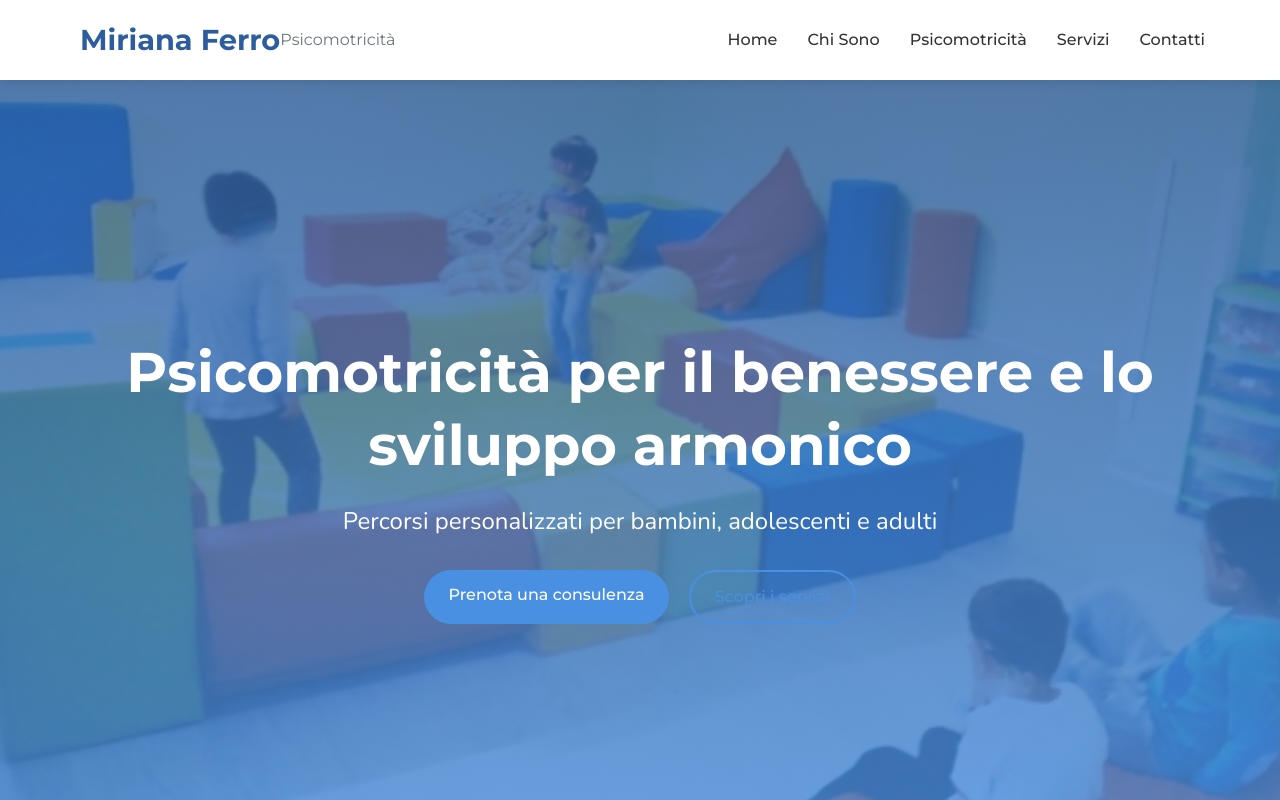
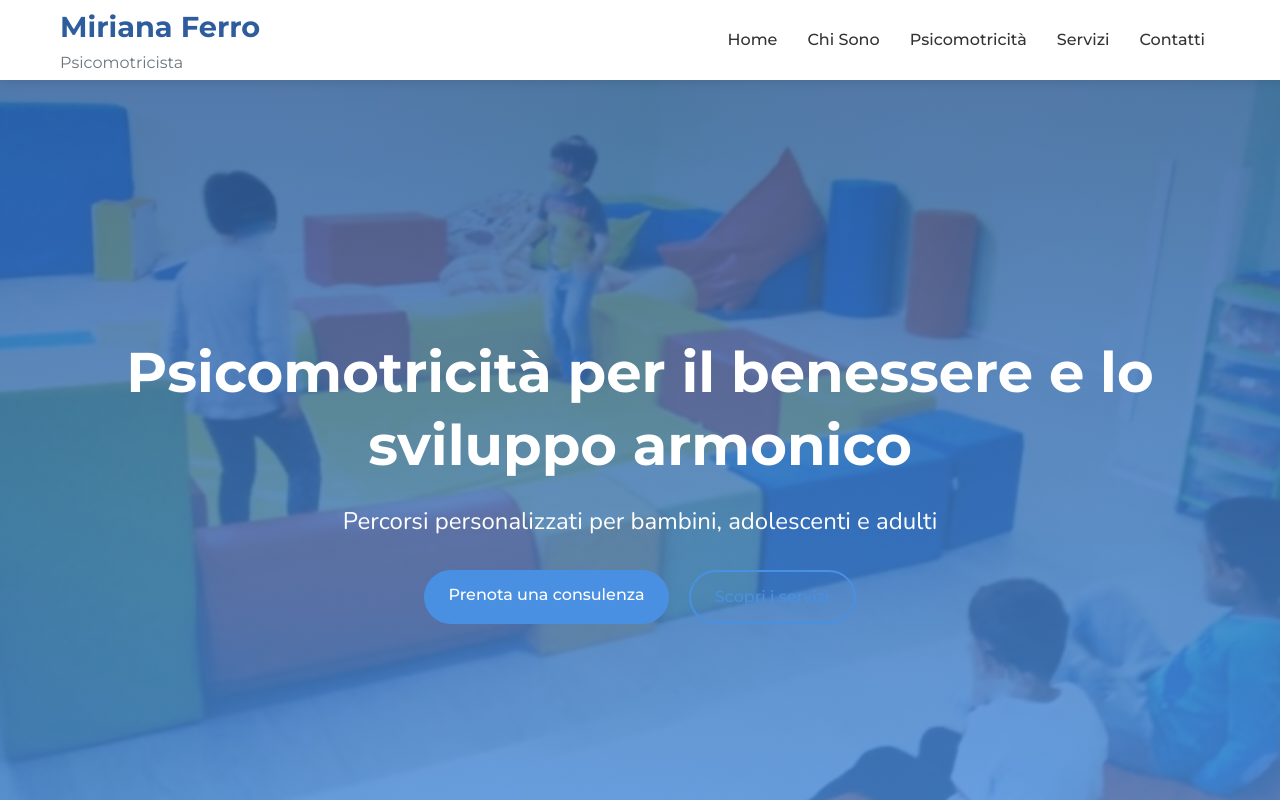
Before and after one commit to aikan86/MirianaPsicomotricita, a React (Create React App) app: page / in a window 1280 px wide. Shown: the top 800 px of the page. Built offline with nearby package versions, Linux system fonts and the light colour scheme.

Commit message:
Update Navbar.js

```diff
--- a/src/components/Navbar.js
+++ b/src/components/Navbar.js
@@ -17,10 +17,7 @@ function Navbar() {
     <nav className="navbar">
       <div className="navbar-container">
         <Link to="/" className="navbar-logo" onClick={closeMenu}>
-          <div className="navbar-container">
-            <span className="navbar-logo">Miriana Ferro</span>
-            <span className="navbar-subtitle">Psicomotricità</span>
-          </div>
+          Miriana Ferro <span className="navbar-subtitle">Psicomotricista</span>
         </Link>
 
         {/* Icona hamburger */}
```
